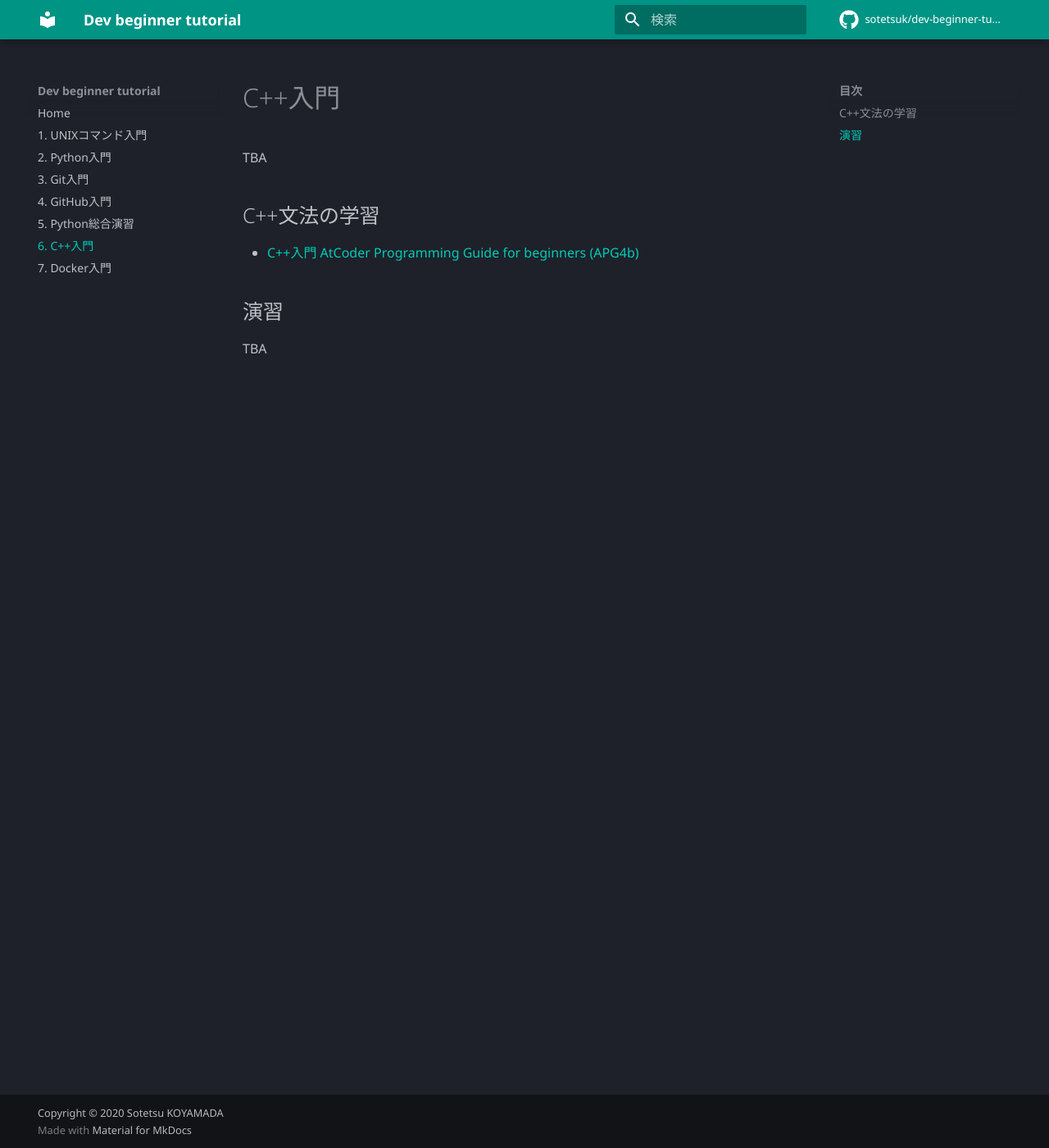
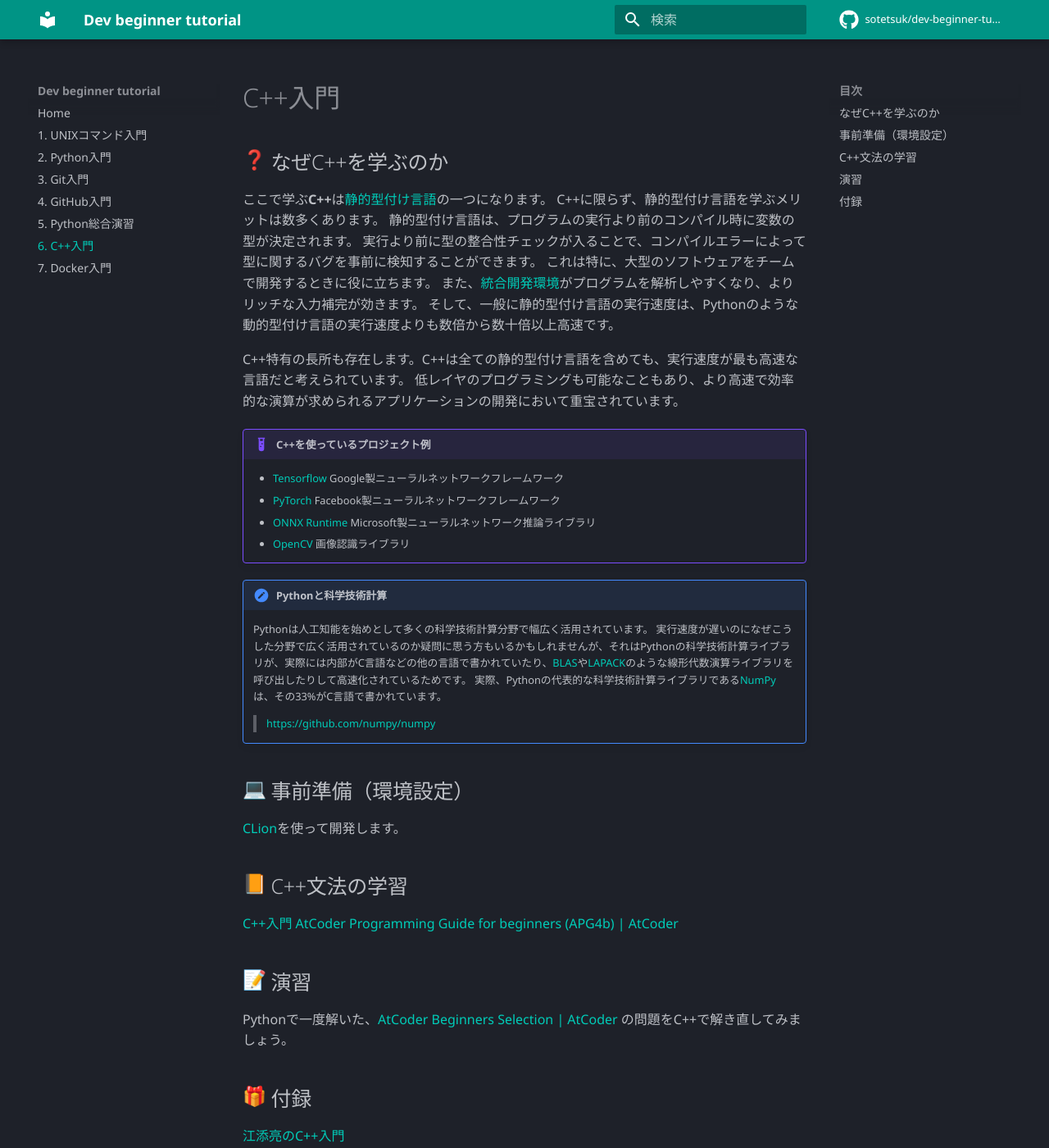
Before and after one commit to sotetsuk/dev-beginner-tutorial, an MkDocs documentation site: the page built from docs/cpp.md, in a window 1280 px wide and 1400 px high. Shown: the whole window at 82% size. Built offline with MkDocs 1.6.1 and Material for MkDocs 9.7.7, drawn with Linux system fonts in a browser that asks for light colours; emoji names are drawn with the system emoji font; comment, search, counter and statistics services are not loaded.

Commit message:
fill C++ page

```diff
--- a/docs/cpp.md
+++ b/docs/cpp.md
@@ -1,9 +1,45 @@
 # C++入門
-TBA
 
-## C++文法の学習
+## :question: なぜC++を学ぶのか
 
-- [C++入門 AtCoder Programming Guide for beginners (APG4b)](https://atcoder.jp/contests/APG4b)
+ここで学ぶ**C++**は[静的型付け言語](https://ja.wikipedia.org/wiki/%E9%9D%99%E7%9A%84%E5%9E%8B%E4%BB%98%E3%81%91)の一つになります。
+C++に限らず、静的型付け言語を学ぶメリットは数多くあります。
+静的型付け言語は、プログラムの実行より前のコンパイル時に変数の型が決定されます。
+実行より前に型の整合性チェックが入ることで、コンパイルエラーによって型に関するバグを事前に検知することができます。
+これは特に、大型のソフトウェアをチームで開発するときに役に立ちます。
+また、[統合開発環境](https://ja.wikipedia.org/wiki/%E7%B5%B1%E5%90%88%E9%96%8B%E7%99%BA%E7%92%B0%E5%A2%83)がプログラムを解析しやすくなり、よりリッチな入力補完が効きます。
+そして、一般に静的型付け言語の実行速度は、Pythonのような動的型付け言語の実行速度よりも数倍から数十倍以上高速です。
 
-## 演習
-TBA
+C++特有の長所も存在します。C++は全ての静的型付け言語を含めても、実行速度が最も高速な言語だと考えられています。
+低レイヤのプログラミングも可能なこともあり、より高速で効率的な演算が求められるアプリケーションの開発において重宝されています。
+
+!!! example "C++を使っているプロジェクト例"
+    - [Tensorflow](https://github.com/tensorflow/tensorflow) Google製ニューラルネットワークフレームワーク
+    - [PyTorch](https://github.com/pytorch/pytorch) Facebook製ニューラルネットワークフレームワーク
+    - [ONNX Runtime](https://github.com/microsoft/onnxruntime) Microsoft製ニューラルネットワーク推論ライブラリ
+    - [OpenCV](https://github.com/opencv/opencv) 画像認識ライブラリ
+
+!!! note "Pythonと科学技術計算"
+
+    Pythonは人工知能を始めとして多くの科学技術計算分野で幅広く活用されています。
+    実行速度が遅いのになぜこうした分野で広く活用されているのか疑問に思う方もいるかもしれませんが、それはPythonの科学技術計算ライブラリが、実際には内部がC言語などの他の言語で書かれていたり、[BLAS](https://ja.wikipedia.org/wiki/Basic_Linear_Algebra_Subprograms)や[LAPACK](https://ja.wikipedia.org/wiki/LAPACK)のような線形代数演算ライブラリを呼び出したりして高速化されているためです。
+    実際、Pythonの代表的な科学技術計算ライブラリである[NumPy](https://ja.wikipedia.org/wiki/NumPy)は、その33%がC言語で書かれています。
+
+    > [https://github.com/numpy/numpy](https://github.com/numpy/numpy)
+
+
+## :computer: 事前準備（環境設定）
+
+[CLion](https://www.jetbrains.com/ja-jp/clion/)を使って開発します。
+
+## :orange_book: C++文法の学習
+
+[C++入門 AtCoder Programming Guide for beginners (APG4b) | AtCoder](https://atcoder.jp/contests/APG4b)
+
+## :pencil: 演習
+
+Pythonで一度解いた、[AtCoder Beginners Selection | AtCoder](https://atcoder.jp/contests/abs/tasks) の問題をC++で解き直してみましょう。
+
+## :gift: 付録
+
+[江添亮のC++入門](https://ezoeryou.github.io/cpp-intro/)
```
